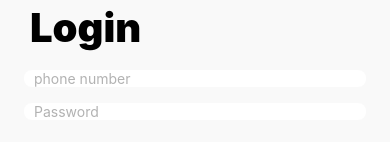
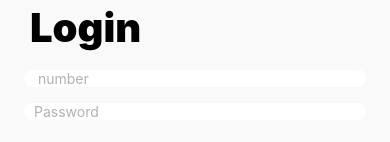
Before and after one commit to PrernaBadwane/OnMarketBusiness, a React Native app: screen /Login in a window 390 px wide. Shown: the part 188-330 px from the top of the page. Built offline with nearby package versions, Linux system fonts and the light colour scheme.

Commit message:
imporoved input for phone number

```diff
--- a/screens/AddNewCategory.tsx
+++ b/screens/AddNewCategory.tsx
@@ -22,6 +22,9 @@ const AddNewCategory = () => {
   const [price, setPrice] = useState('');
   const [hsnCode, setHsnCode] = useState('');
   const [gst, setGST] = useState('');
+
+
+  // save this data on data based
   const [data, setData] = useState({});
 
   const handleCategoryChange = (text: string) => {
--- a/screens/AddNewCoin.tsx
+++ b/screens/AddNewCoin.tsx
@@ -22,6 +22,9 @@ import {
     const [expiryDate, setExpiryDate] = useState('');
     const [vendorID, setVendorID] = useState('');
     const [quantity, setQuantity] = useState('');
+
+
+  // save this data on data based
     const [data, setData] = useState({});
 
     const handleAmountChange = (text: string) => {
--- a/screens/GenerateBill.tsx
+++ b/screens/GenerateBill.tsx
@@ -62,10 +62,10 @@ const GenerateBill = ({navigation}:GenerateBillProps) => {
               placeholder="phone number"
               placeholderTextColor="#b2b2b2"
               style={styles.inputField}
+              keyboardType='numeric'
             />
             <TextInput
               onChangeText={handleNameChange}
-              secureTextEntry={true}
               value={name}
               cursorColor="#9BDDFF"
               placeholder="Name"
@@ -161,7 +161,6 @@ const styles = StyleSheet.create({
     justifyContent: 'center',
     alignItems: 'center',
     color: 'black',
-
   },
   grid: {
     flexDirection: 'row',
--- a/screens/Login.tsx
+++ b/screens/Login.tsx
@@ -53,9 +53,10 @@ const Login= ({navigation}:LoginProps) => {
               onChangeText={handlePhoneChange}
               value={phoneNumber}
               cursorColor="#9BDDFF"
-              placeholder="phone number"
+              placeholder=" number"
               placeholderTextColor="#b2b2b2"
               style={styles.inputField}
+              keyboardType='numeric'
             />
             <TextInput
               onChangeText={handlePasswordChange}
--- a/screens/SelectionItem.tsx
+++ b/screens/SelectionItem.tsx
@@ -23,19 +23,25 @@ interface ItemProps {
   onPress: (product: Product) => void;
 }
 
+
+
 const Item: React.FC<ItemProps> = ({ item, onPress }) => {
+
+
+  // custom price input
   const [inputPrice, setInputPrice] = useState('');
+  const handleInputChange = (text: string) => {
+    setInputPrice(text);
+  };
 
+// handle on onpess event to add item in cart
   const handlePress = () => {
     if (item.price > 0) {
       onPress(item);
     }
   };
 
-  const handleInputChange = (text: string) => {
-    setInputPrice(text);
-  };
-
+  //  handle on onpess event to add item in cart if price of product is not predefined
   const handleAddToCart = () => {
     const price = parseFloat(inputPrice);
     if (!isNaN(price) && price > 0) {
@@ -75,6 +81,7 @@ const Item: React.FC<ItemProps> = ({ item, onPress }) => {
 
 const SelectionItem: React.FC = () => {
   const [cart, setCart] = useState<Product[]>([]);
+  const [toBuy, setToBuy] = useState<Product[]>([]);
   const [payableAmount, setPayableAmount] = useState('');
     const [totalAmount, setTotalAmount] = useState(0);
     const handlePayableChange = (text: string) => {
@@ -92,6 +99,7 @@ const SelectionItem: React.FC = () => {
     <Item
       item={item}
       onPress={(product) => {
+        // this card value will get added to data base as they are in card at the moment
         setCart([...cart, product]);
       }}
     />
```
